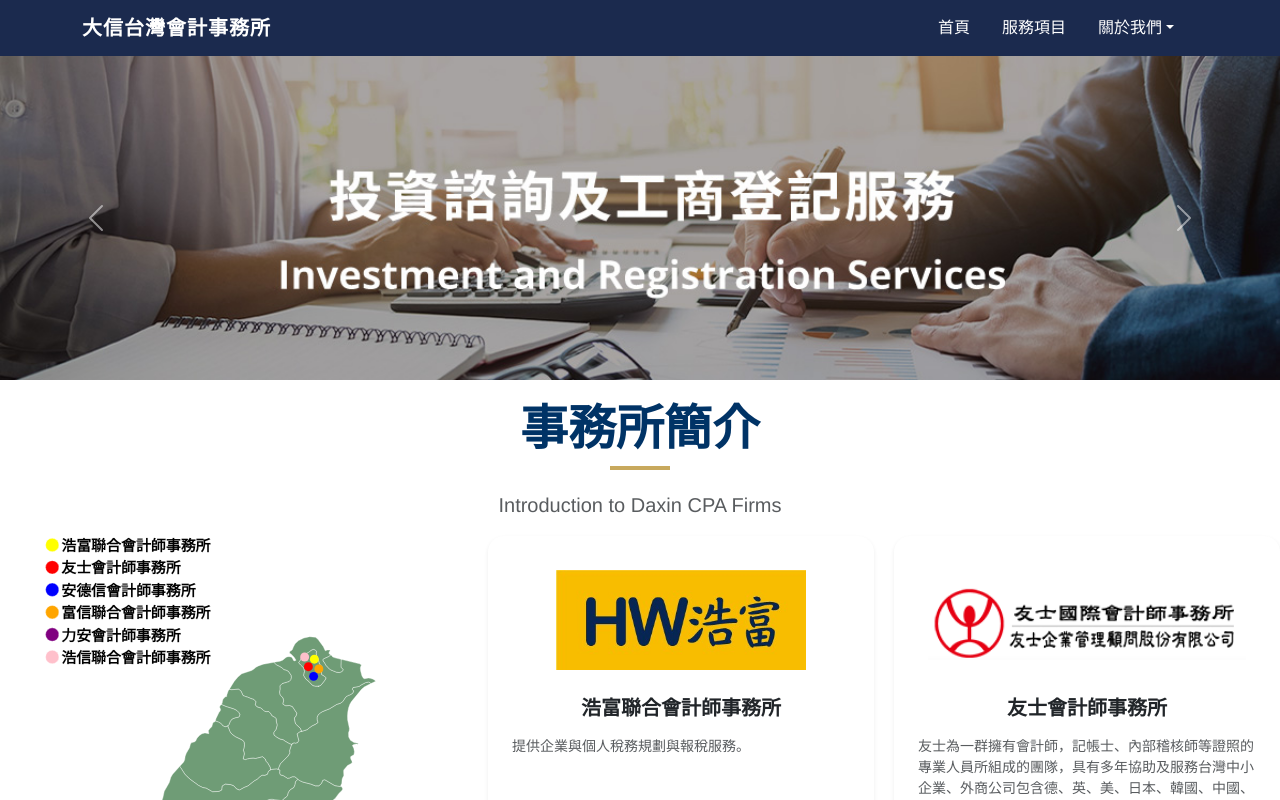
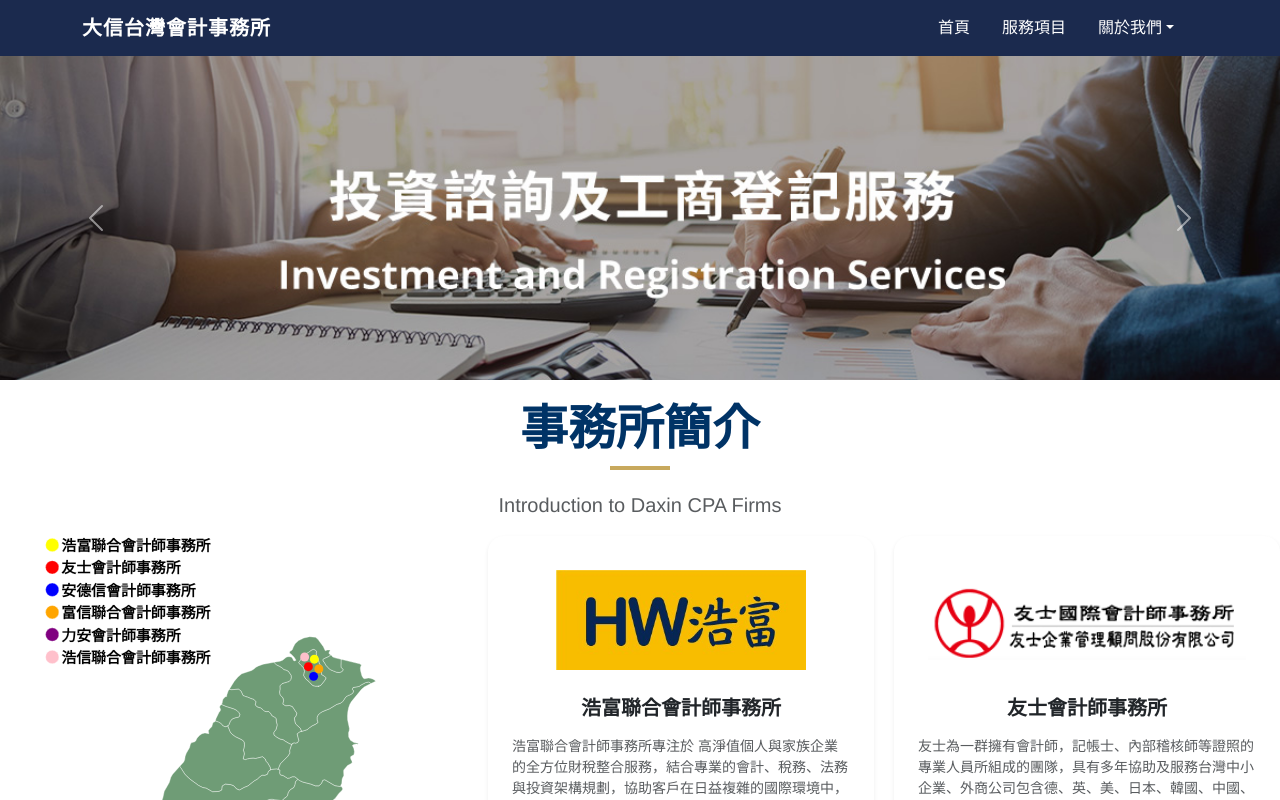
Before and after one commit to boss45628/Daxin, a React (Vite) app: page / in a window 1280 px wide. Shown: the top 800 px of the page. Built offline with nearby package versions, Linux system fonts and the light colour scheme.

Commit message:
修改首頁內容

```diff
--- a/src/components/TaiwanMap.jsx
+++ b/src/components/TaiwanMap.jsx
@@ -9,7 +9,7 @@
     fill: 'yellow',
     label: '浩富聯合會計師事務所',
     img: '浩富Logo.png',
-    desc: '提供企業與個人稅務規劃與報稅服務。'
+    desc: '浩富聯合會計師事務所專注於 高淨值個人與家族企業的全方位財稅整合服務，結合專業的會計、稅務、法務與投資架構規劃，協助客戶在日益複雜的國際環境中，實現 財富保全與世代傳承的長遠目標。我們的核心團隊擁有四大會計師事務所與跨國稅務規劃的豐富經驗，深耕於個人稅務規劃、家族資產傳承及跨境投資架構設計，並首創 「7P1A」財富傳承理念。透過量身訂製的傳承方案，我們協助客戶有效管理財務風險、優化稅務策略，並確保每一筆資產的價值能安全且穩健地傳遞至下一代。'
   },
   {
     id: 'point_B',
--- a/src/pages/Haofu.jsx
+++ b/src/pages/Haofu.jsx
@@ -12,11 +12,16 @@
   }, []);
 
   return (
-    <div className='team-hero'>
-      <img className='image' src='/img/Haofu背景.png' alt='專業團隊' />
-      <div className='overlay'>
-        <h2>浩富聯合會計師事務所</h2>
-        <p>專業．誠信．信賴</p>
+    <div>
+      <header>
+        <title>浩富聯合會計師事務所</title>
+      </header>
+      <div className='team-hero'>
+        <img className='image' src='/img/Haofu背景.png' alt='專業團隊' />
+        <div className='overlay'>
+          <h2>浩富聯合會計師事務所</h2>
+          <p>專業．誠信．信賴</p>
+        </div>
       </div>
     </div>
   );
--- a/src/pages/Haoxin.jsx
+++ b/src/pages/Haoxin.jsx
@@ -11,11 +11,16 @@
   }, []);
 
   return (
-    <div className='team-hero'>
-      <img className='image' src='/img/Haofu背景.png' alt='專業團隊' />
-      <div className='overlay'>
-        <h2>浩信聯合會計師事務所</h2>
-        <p>專業．誠信．信賴</p>
+    <div>
+      <header>
+        <title>浩信聯合會計師事務所</title>
+      </header>
+      <div className='team-hero'>
+        <img className='image' src='/img/Haofu背景.png' alt='專業團隊' />
+        <div className='overlay'>
+          <h2>浩信聯合會計師事務所</h2>
+          <p>專業．誠信．信賴</p>
+        </div>
       </div>
     </div>
   );
```
